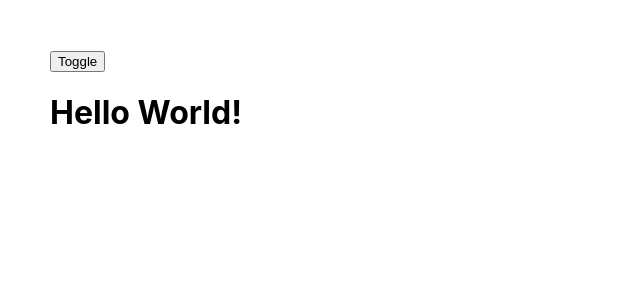
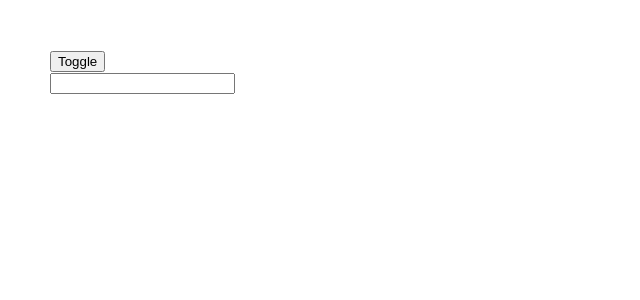
Before and after one commit to LuongHienThaoTrang/HOOKS, a React (Create React App) app: page / in a window 1280 px wide. Both pictures are taken after a click on the button "Toggle". Shown: the top 300 px of the page, without its empty margins (0-640 px from the left). Built offline with nearby package versions, Linux system fonts and the light colour scheme.

Commit message:
Ex 1: Update DOM

```diff
--- a/src/App.js
+++ b/src/App.js
@@ -1,6 +1,6 @@
-import { useState } from 'react';
-import Content from './useState/ex10';
 
+import { useState } from 'react'
+import UseEffect from "./useEffect/ex1";
 
 function App() {
   const [show, setShow] = useState(false)
@@ -12,7 +12,7 @@ function App() {
   return (
     <div className="App" style={{ padding: 50 }}>
       <button onClick={handleToggle}>Toggle</button>
-      {show && <Content />}
+      {show && <UseEffect />}
     </div>
   );
 }
--- /dev/null
+++ b/src/useEffect/ex1.js
@@ -0,0 +1,34 @@
+import { useState, useEffect } from "react";
+
+function UseEffect() {
+    const [title, setTitle] = useState('')
+
+    useEffect(() => {
+        document.title = title
+        // 3
+        console.log('Mounted');
+    })
+    // 1
+    console.log('Re-render');
+    return (
+        <div>
+            {/* 2 */}
+            {console.log('Render')}
+            <input
+                value={title}
+                onChange={e => setTitle(e.target.value)}
+            />
+        </div>
+    )
+}
+
+export default UseEffect
+
+/** ĐÚNG VỚI 3 CASE: callback, callback [], callback [deps]
+ * Callback luôn được gọi sau khi component mounted
+*/
+
+/** CASE 1: callback
+ * Gọi callback mỗi khi component re-render
+ * Gọi callback sau khi component thêm element vào DOM
+ */
```
